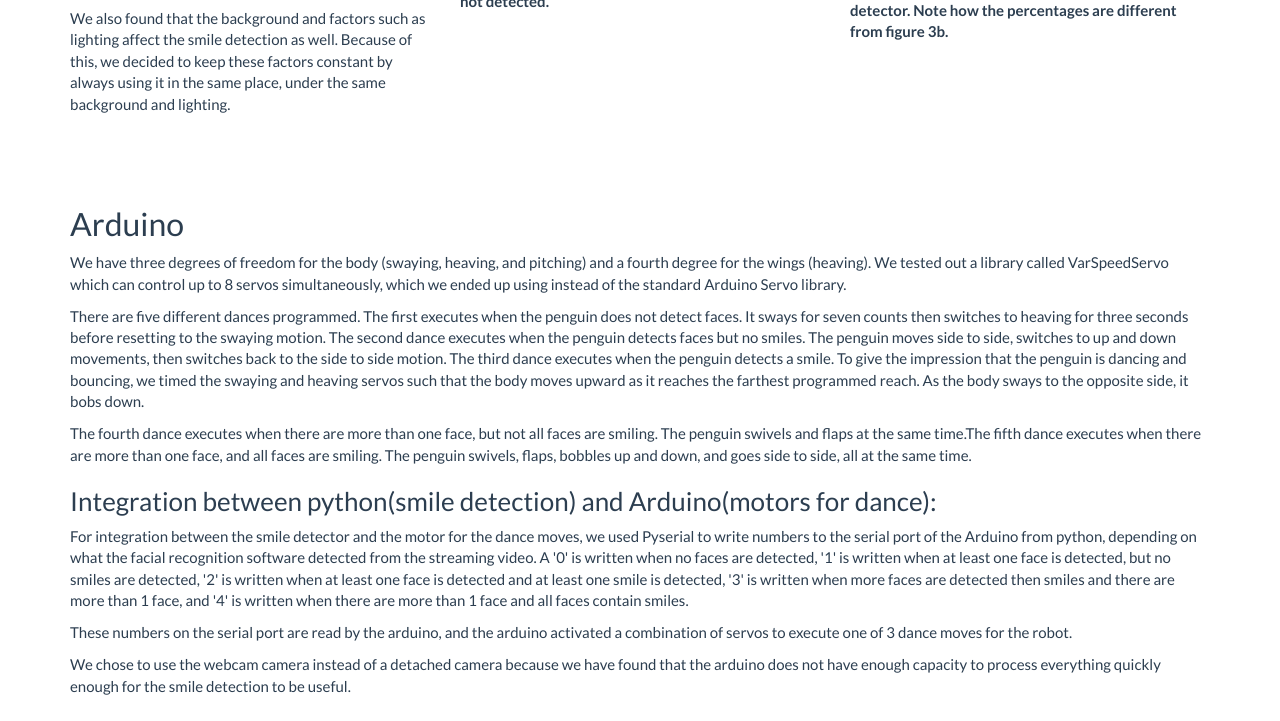
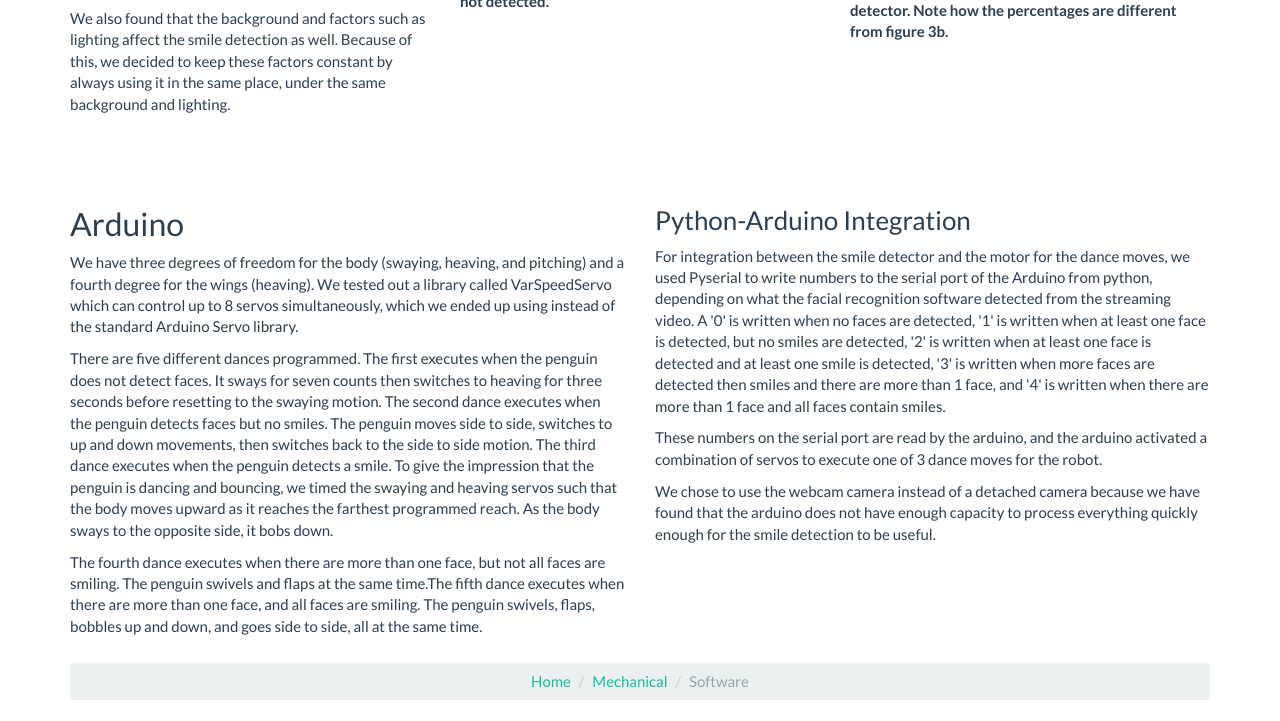
Before and after one commit to dancingrobot/dancingrobot.github.io, a plain HTML site: page software.html in a window 1280 px wide. Shown: the part 2706-3427 px from the top of the page. Drawn offline with Linux system fonts and the light colour scheme.

Commit message:
Added arduino, pyserial text, and breadcrumbs to software page

```diff
--- a/software.html
+++ b/software.html
@@ -175,15 +175,16 @@
     </div>
 
     <div class="content row" id="arduino">
-      <section class="col col-lg-12">
+      <section class="col col-lg-6">
         <h2>Arduino</h2>
         <p>We have three degrees of freedom for the body (swaying, heaving, and pitching) and a fourth degree for the wings (heaving).  We tested out a library called VarSpeedServo which can control up to 8 servos simultaneously, which we ended up using instead of the standard Arduino Servo library.</p>
 
         <p>There are five different dances programmed. The first executes when the penguin does not detect faces.  It sways for seven counts then switches to heaving for three seconds before resetting to the swaying motion.  The second dance executes when the penguin detects faces but no smiles. The penguin moves side to side, switches to up and down movements, then switches back to the side to side motion. The third dance executes when the penguin detects a smile.  To give the impression that the penguin is dancing and bouncing, we timed the swaying and heaving servos such that the body moves upward as it reaches the farthest programmed reach.  As the body sways to the opposite side, it bobs down.</p>
 
         <p>The fourth dance executes when there are more than one face, but not all faces are smiling. The penguin swivels and flaps at the same time.The fifth dance executes when there are more than one face, and all faces are smiling. The penguin swivels, flaps, bobbles up and down, and goes side to side, all at the same time.</p>
-
-          <h3>Integration between python(smile detection) and Arduino(motors for dance):</h3>
+      </section>
+      <section class="col col-lg-6">
+        <h3>Python-Arduino Integration</h3>
 
         <p>For integration between the smile detector and the motor for the dance moves, we used Pyserial to write numbers to the serial port of the Arduino from python, depending on what the facial recognition software detected from the streaming video. A '0' is written when no faces are detected, '1' is written when at least one face is detected, but no smiles are detected, '2' is written when at least one face is detected and at least one smile is detected, '3' is written when more faces are detected then smiles and there are more than 1 face, and '4' is written when there are more than 1 face and all faces contain smiles.</p>
 
@@ -191,6 +192,14 @@
 
         <p>We chose to use the webcam camera instead of a detached camera because we have found that the arduino does not have enough capacity to process everything quickly enough for the smile detection to be useful.</p>
       </section>
+    </div>
+
+    <div style="padding-top: 15px" class="text-center">
+      <ol class="breadcrumb">
+        <li><a href="./index.html">Home</a></li>
+        <li><a href="./mechanical.html">Mechanical</a></li>
+        <li class="active">Software</li>
+      </ol>
     </div>
 
   </section><!-- container -->
```
Lines whose indentation alone changed are shown as unchanged.
